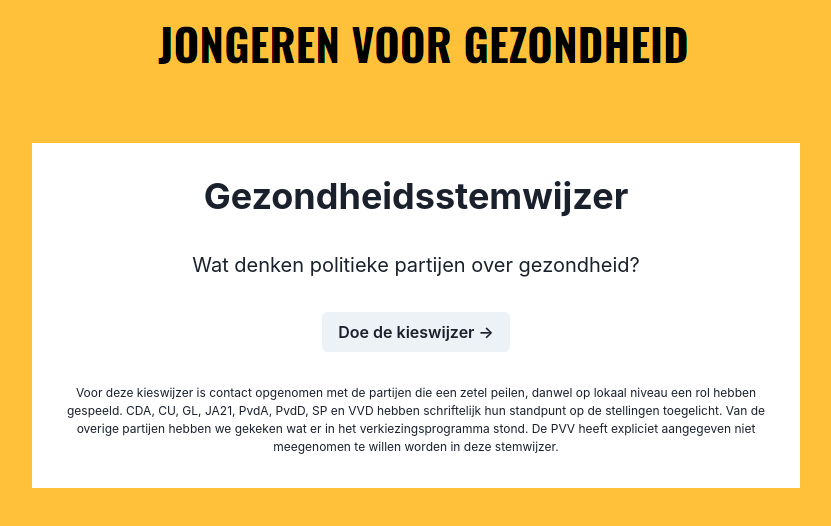
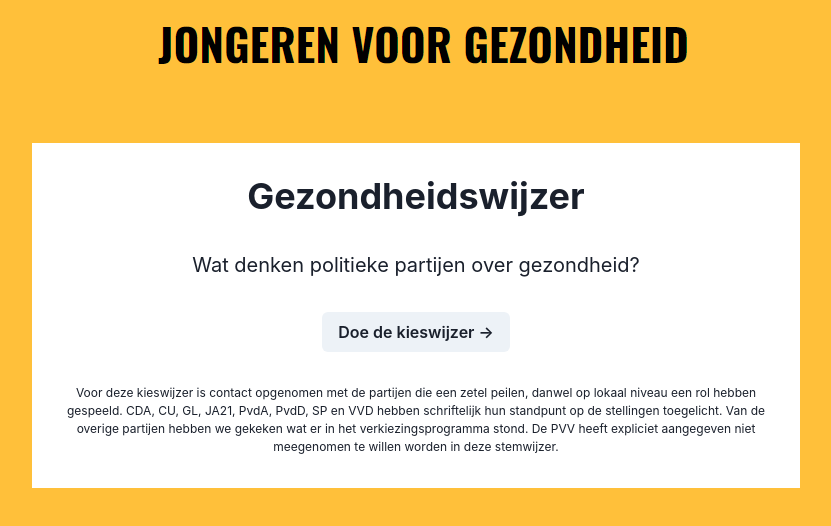
Before and after one commit to Koopabro/zorgstemwijzer, a React (Create React App) app: page / in a window 1280 px wide. Shown: the top 526 px of the page, without its empty margins (224-1055 px from the left). Built offline with nearby package versions, Linux system fonts and the light colour scheme.

Commit message:
spelfout en voorbereding op deployment

```diff
--- a/src/App.js
+++ b/src/App.js
@@ -47,7 +47,7 @@ function App() {
               {/* Voor wie dit leest, I'm sorry voor deze ongelovelijke warboel*/}
 
               {/* Headings*/}
-              {stelling === 0 && <Heading>Gezondheidsstemwijzer</Heading>}
+              {stelling === 0 && <Heading>Gezondheidswijzer</Heading>}
               {stelling < 31 && stelling > 0 && (
                 <Heading>Stelling {stelling}</Heading>
               )}
```
Also changed, not shown: 1 other file (tests, documents, lock files or other folders).
